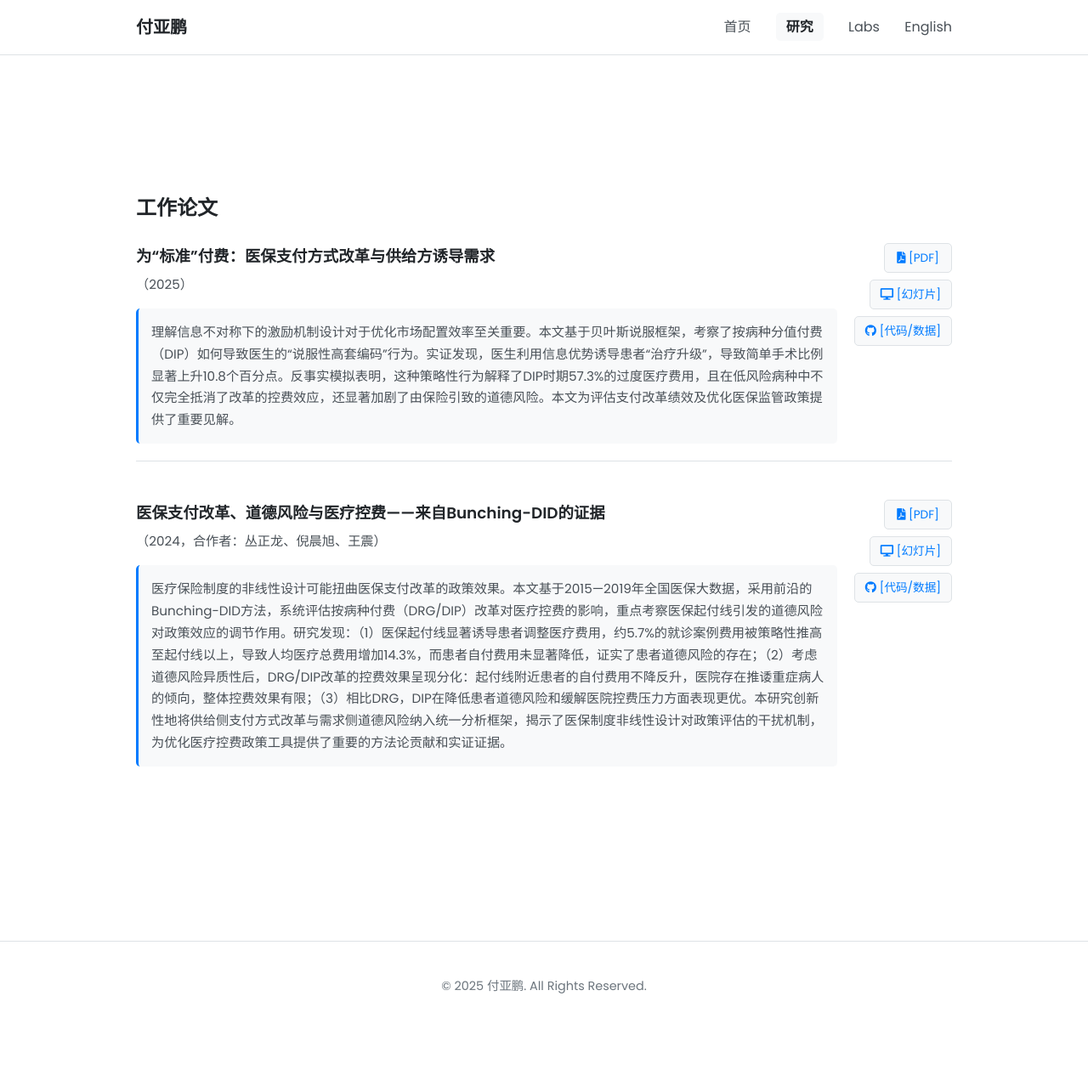
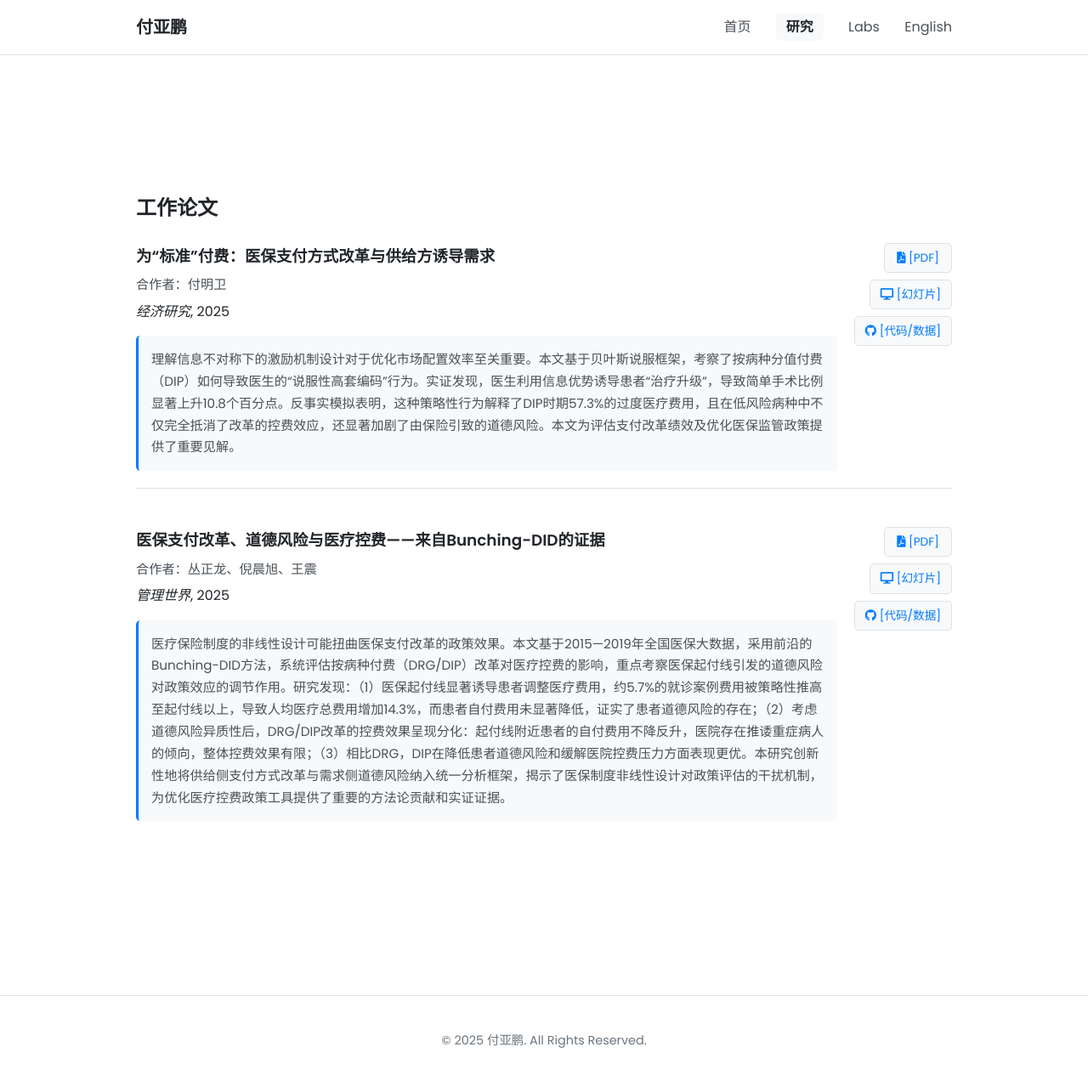
Before and after one commit to fyapeng/fyapeng.github.io, a Jekyll site: the page built from research.html, in a window 1280 px wide and 1277 px high. Shown: the top 1272 px of the window at 85% size. Built offline with Jekyll 4.4.1, drawn with Linux system fonts in a browser that asks for light colours.

Commit message:
Update research.yml

```diff
--- a/_data/research.yml
+++ b/_data/research.yml
@@ -12,7 +12,9 @@
 # 工作论文 (Working Papers)
 working_papers:
   - title: "为“标准”付费：医保支付方式改革与供给方诱导需求"
-    authors: "（2025）"
+    authors: "合作者：付明卫"
+    year: 2025
+    journal: "经济研究"
     pdf: "#"
     slides: "#"
     code: "#"
@@ -20,7 +22,9 @@ working_papers:
       理解信息不对称下的激励机制设计对于优化市场配置效率至关重要。本文基于贝叶斯说服框架，考察了按病种分值付费（DIP）如何导致医生的“说服性高套编码”行为。实证发现，医生利用信息优势诱导患者“治疗升级”，导致简单手术比例显著上升10.8个百分点。反事实模拟表明，这种策略性行为解释了DIP时期57.3%的过度医疗费用，且在低风险病种中不仅完全抵消了改革的控费效应，还显著加剧了由保险引致的道德风险。本文为评估支付改革绩效及优化医保监管政策提供了重要见解。
 
   - title: "医保支付改革、道德风险与医疗控费——来自Bunching-DID的证据"
-    authors: "（2024，合作者：丛正龙、倪晨旭、王震）"
+    authors: "合作者：丛正龙、倪晨旭、王震"
+    year: 2025
+    journal: "管理世界"
     pdf: "#"
     slides: "#"
     code: "https://fyapeng.com/fbunch/"
```
